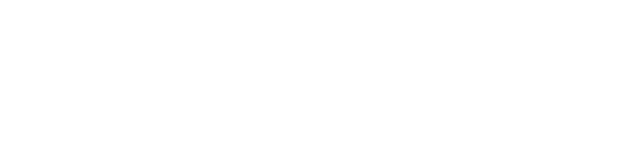
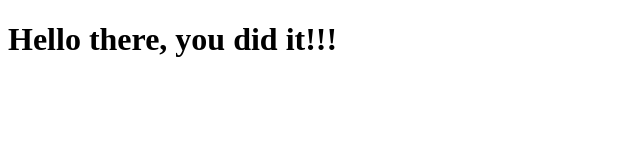
Before and after one commit to MalcolmSimmons789/Practice-commit, a plain HTML site: page index.html in a window 1280 px wide. Shown: the whole page, without its empty margins (0-640 px from the left). Drawn offline with Linux system fonts and the light colour scheme.

Commit message:
Added h1 tag

```diff
--- a/index.html
+++ b/index.html
@@ -6,5 +6,7 @@
     <meta name="viewport" content="width=device-width, initial-scale=1.0" />
     <title>Document</title>
   </head>
-  <body></body>
+  <body>
+    <h1>Hello there, you did it!!!</h1>
+    </body>
 </html>
```
